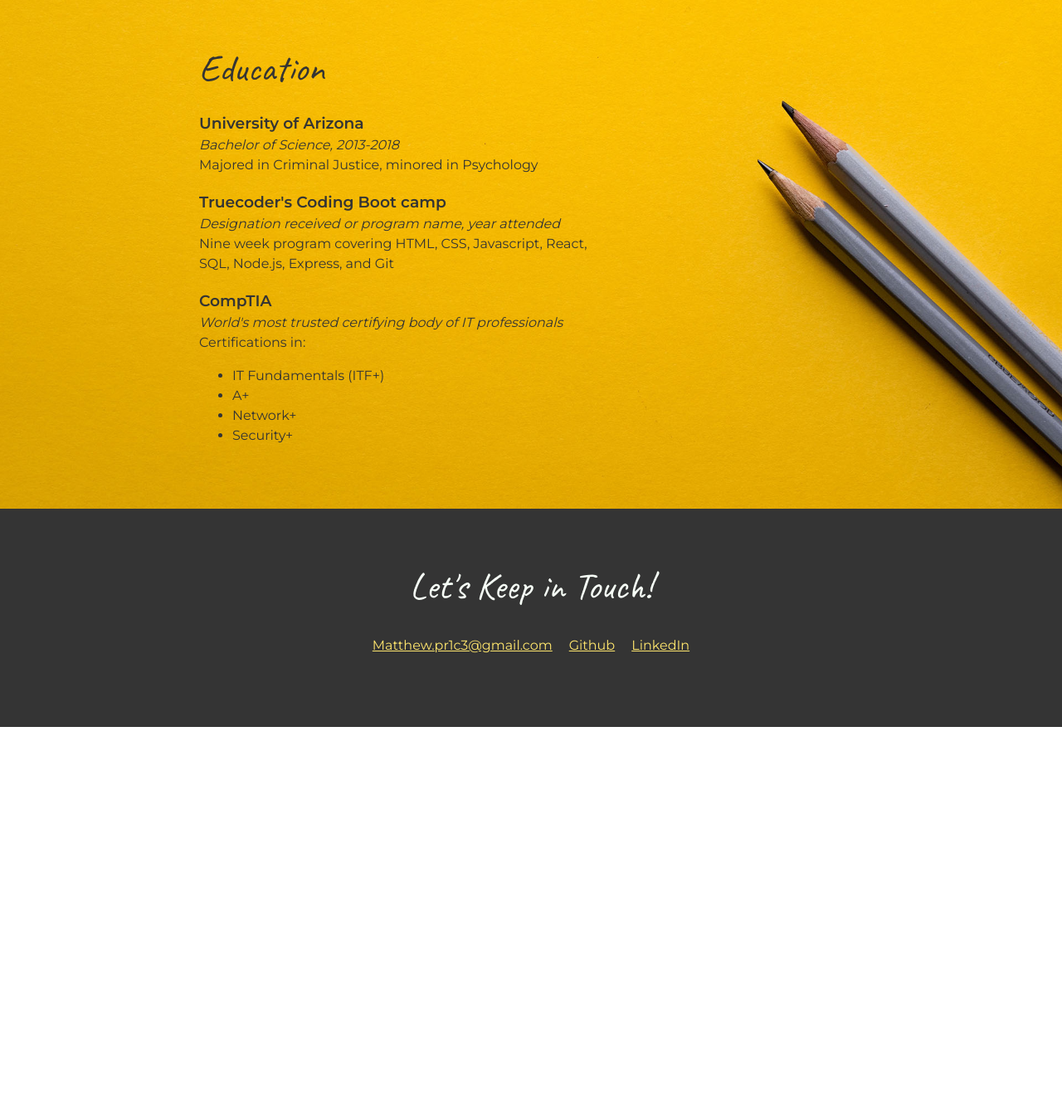
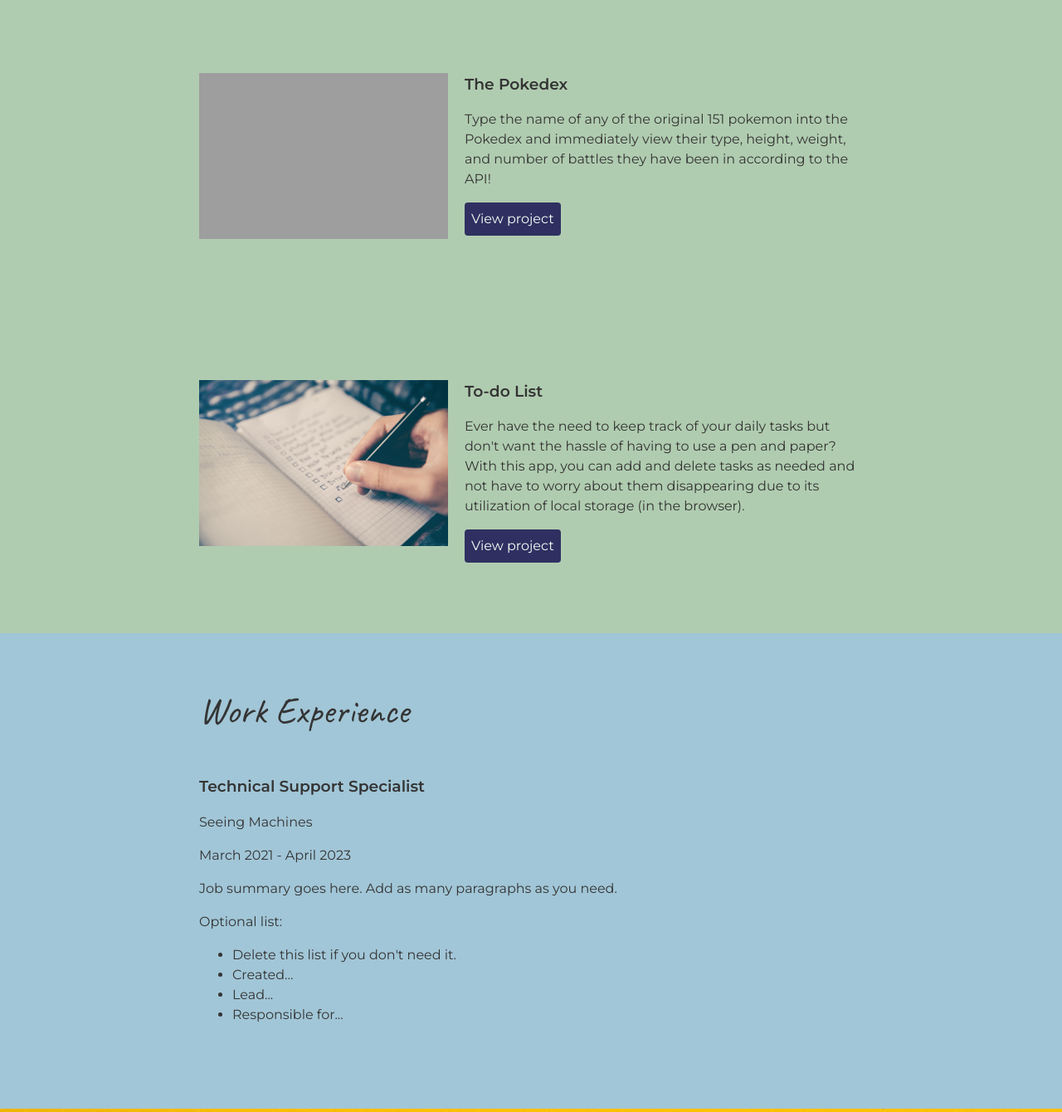
Before and after one commit to mattpr1c3/portfolio, a plain HTML site: page index.html in a window 1280 px wide. Shown: the part 890-2230 px from the top of the page at 83% size. Before the commit the page ends 1766 px from the top, so only its background shows below. Drawn offline with Linux system fonts and the light colour scheme; grey boxes are pictures that could not be loaded.

Commit message:
worked on portfolio

```diff
--- a/index.html
+++ b/index.html
@@ -40,13 +40,14 @@
           <section class="project-item">
             <img
               src="images/image-product-mobile.jpg"
-              alt="description of image"
+              alt="product preview card component"
             />
             <h3>Frontend Mentor - Product preview card component</h3>
             <p>
               Here is my solution to the Frontend Mentor's challenge entitled
               "Product Preview Card Component." Though it has no functionality,
-              it has been extensively styled using CSS.
+              it has been extensively styled using CSS to look aesthetically
+              appealing.
             </p>
             <a
               class="btn"
@@ -56,19 +57,66 @@
             >
           </section>
         </div>
+
+        <!-- Copy the whole <section> block to add more projects. -->
+        <div class="content-wrap divider">
+          <section class="project-item">
+            <img
+              src="images/pokeballimg.jpg"
+              alt="pokedex for original 151 pokemon"
+            />
+            <h3>The Pokedex</h3>
+            <p>
+              Type the name of any of the original 151 pokemon into the Pokedex
+              and immediately view their type, height, weight, and number of
+              battles they have been in according to the API!
+            </p>
+            <a
+              class="btn"
+              href="https://github.com/mattpr1c3/A_pokedex_project"
+              target="_blank"
+              >View project</a
+            >
+          </section>
+        </div>
+
+        <!-- Copy the whole <section> block to add more projects. -->
+        <div class="content-wrap divider">
+          <section class="project-item">
+            <img
+              src="images/todoimg.jpg"
+              alt="todo list app with added local storage"
+            />
+            <h3>To-do List</h3>
+            <p>
+              Ever have the need to keep track of your daily tasks but don't
+              want the hassle of having to use a pen and paper? With this app,
+              you can add and delete tasks as needed and not have to worry about
+              them disappearing due to its utilization of local storage (in the
+              browser).
+            </p>
+
+            <a
+              class="btn"
+              href="https://github.com/mattpr1c3/Todo_List"
+              target="_blank"
+              >View project</a
+            >
+          </section>
+        </div>
         <!-- End of Project block. -->
       </section>
 
       <!-- ***********************  WORK EXPERIENCE  *********************** -->
-      <!-- <section>
+      <section class="work-experience">
+        <div class="content-wrap divider">
           <h2>Work Experience</h2>
-        <p>Optional paragraph for work experience summary. Not a part of the job details. Delete if not being used.</p> -->
 
           <!-- Copy this whole <section> block to add more jobs. -->
-      <!-- <section>
-          <h3>Job title</h3>
-          <p>Company Name</p>
-          <p>Date at job</p>
+          <section>
+            <h3>Technical Support Specialist</h3>
+            <p>Seeing Machines</p>
+            <p>March 2021 - April 2023</p>
             <p>Job summary goes here. Add as many paragraphs as you need.</p>
             <p>Optional list:</p>
             <ul>
@@ -77,9 +125,10 @@
               <li>Lead...</li>
               <li>Responsible for...</li>
             </ul>
-        </section> -->
+          </section>
+        </div>
         <!-- End of Job block. -->
-      <!-- </section> -->
+      </section>
 
       <!-- ******************  EDUCATION & CERTIFICATIONS ****************** -->
       <section class="education">
@@ -122,9 +171,21 @@
 
           <!-- Social media and contact links. Add or remove any networks. -->
           <ul class="contact-list">
-            <li><a href="mailto:Matthew.pr1c3@gmail.com">Matthew.pr1c3@gmail.com</a></li>
-            <li><a href="https://github.com/mattpr1c3" target="_blank">Github</a></li>
-            <li><a href="https://www.linkedin.com/in/matthew-t-price/" target="_blank">LinkedIn</a></li>
+            <li>
+              <a href="mailto:Matthew.pr1c3@gmail.com"
+                >Matthew.pr1c3@gmail.com</a
+              >
+            </li>
+            <li>
+              <a href="https://github.com/mattpr1c3" target="_blank">Github</a>
+            </li>
+            <li>
+              <a
+                href="https://www.linkedin.com/in/matthew-t-price/"
+                target="_blank"
+                >LinkedIn</a
+              >
+            </li>
           </ul>
         </div>
       </footer>
--- a/style.css
+++ b/style.css
@@ -18,6 +18,7 @@ body {
 
 img {
     width: 300px;
+    height: 200px;
 }
 
 a {
@@ -80,7 +81,7 @@ header {
 /* Projects
 -------------------------------- */
 .projects {
-    background: #F7FFF7;
+    background: #b0ccb0;
 }
 
 .project-item {
@@ -90,10 +91,6 @@ header {
 .project-item h3 {
     margin-top: 0;
 }
-
-/* .projects a {
-
-} */
 
 .projects .btn {
     color: #F7FFF7;
@@ -106,6 +103,12 @@ header {
 
 .projects .btn:hover {
     background: rgba(47, 48, 97, 80%);
+}
+
+/* Work Experience
+-------------------------------- */
+.work-experience {
+    background: #A1C6D7;
 }
 /* Education
 -------------------------------- */
```
Also changed, not shown: images/todoimg.jpg (added), 1 other file. Lines whose indentation alone changed are shown as unchanged.
